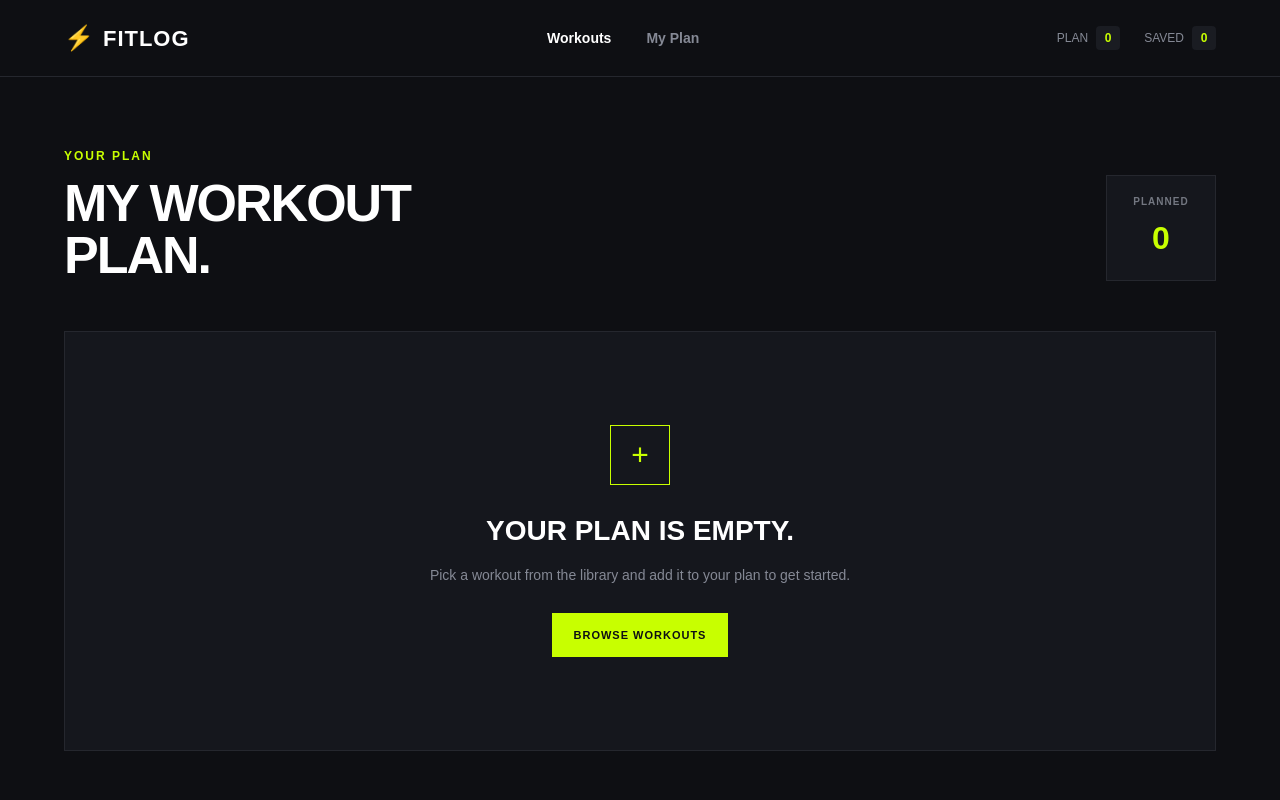
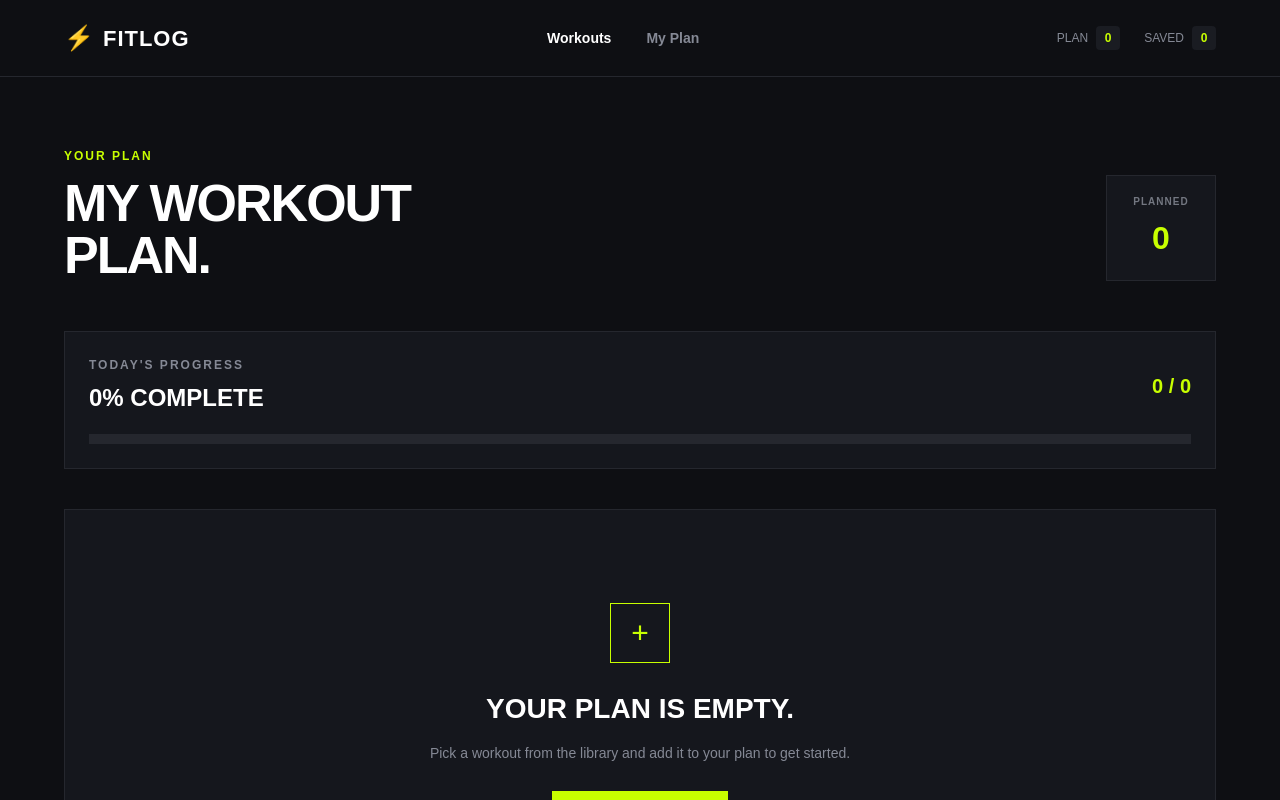
Before and after one commit to saifulsagor2/gym-based-project, a Next.js app: page /my-plan in a window 1280 px wide. Shown: the top 800 px of the page. Built offline with nearby package versions, Linux system fonts and the light colour scheme.

Commit message:
add workout progress tracking

```diff
--- a/src/app/globals.css
+++ b/src/app/globals.css
@@ -1059,3 +1059,70 @@ img {
   background: #c8ff00;
   color: #0e0f13;
 }
+
+/* =========================
+   PLAN PROGRESS
+========================= */
+
+.plan-progress {
+  margin-bottom: 40px;
+  padding: 24px;
+  background: #15171d;
+  border: 1px solid #25272e;
+}
+
+.plan-progress-header {
+  display: flex;
+  align-items: center;
+  justify-content: space-between;
+  margin-bottom: 18px;
+}
+
+.plan-progress-label {
+  margin: 0 0 6px;
+  color: #858995;
+  font-size: 12px;
+  font-weight: 700;
+  letter-spacing: 2px;
+}
+
+.plan-progress-header h2 {
+  margin: 0;
+  font-size: 24px;
+  font-weight: 800;
+}
+
+.plan-progress-header span {
+  color: #c8ff00;
+  font-size: 20px;
+  font-weight: 800;
+}
+
+.progress-track {
+  width: 100%;
+  height: 10px;
+  background: #25272e;
+  overflow: hidden;
+}
+
+.progress-bar {
+  height: 100%;
+  background: #c8ff00;
+  transition: width 0.3s ease;
+}
+
+@media (max-width: 768px) {
+
+  .plan-progress {
+    padding: 20px;
+  }
+
+  .plan-progress-header h2 {
+    font-size: 20px;
+  }
+
+  .plan-progress-header span {
+    font-size: 18px;
+  }
+
+}
--- a/src/app/my-plan/page.tsx
+++ b/src/app/my-plan/page.tsx
@@ -6,6 +6,7 @@ import WorkoutCard from "@/components/WorkoutCard";
 import { workouts } from "@/data/workouts";
 import { usePlan } from "@/context/PlanContext";
 import TodayPlan from "@/components/TodayPlan";
+import PlanProgress from "@/components/PlanProgress";
 
 const MyPlanPage = () => {
     const {
@@ -44,6 +45,8 @@ const MyPlanPage = () => {
                         </div>
 
                     </div>
+
+                    <PlanProgress />
 
                     <TodayPlan />
 
--- /dev/null
+++ b/src/components/PlanProgress.tsx
@@ -0,0 +1,56 @@
+"use client";
+
+import { usePlan } from "@/context/PlanContext";
+
+const PlanProgress = () => {
+  const {
+    plannedWorkouts,
+    completedWorkouts,
+  } = usePlan();
+
+  const total = plannedWorkouts.length;
+
+  const completed = plannedWorkouts.filter((id) =>
+    completedWorkouts.includes(id)
+  ).length;
+
+  const percentage =
+    total === 0
+      ? 0
+      : Math.round((completed / total) * 100);
+
+  return (
+    <div className="plan-progress">
+
+      <div className="plan-progress-header">
+
+        <div>
+          <p className="plan-progress-label">
+            TODAY&apos;S PROGRESS
+          </p>
+
+          <h2>
+            {percentage}% COMPLETE
+          </h2>
+        </div>
+
+        <span>
+          {completed} / {total}
+        </span>
+
+      </div>
+
+      <div className="progress-track">
+        <div
+          className="progress-bar"
+          style={{
+            width: `${percentage}%`,
+          }}
+        />
+      </div>
+
+    </div>
+  );
+};
+
+export default PlanProgress;
--- a/src/components/TodayPlan.tsx
+++ b/src/components/TodayPlan.tsx
@@ -14,6 +14,10 @@ const TodayPlan = () => {
     const todayWorkouts = workouts.filter((workout) =>
         plannedWorkouts.includes(workout.id)
     );
+
+    const completedToday = todayWorkouts.filter((workout) =>
+        completedWorkouts.includes(workout.id)
+    ).length;
 
     if (todayWorkouts.length === 0) {
         return null;
@@ -35,13 +39,13 @@ const TodayPlan = () => {
                 </div>
 
                 <div className="today-progress">
+
                     <span>COMPLETED</span>
 
                     <strong>
-            {completedWorkouts.length}
-            {" / "}
-            {todayWorkouts.length}
+                        {completedToday} / {todayWorkouts.length}
                     </strong>
+
                 </div>
 
             </div>
@@ -49,6 +53,7 @@ const TodayPlan = () => {
             <div className="today-plan-list">
 
                 {todayWorkouts.map((workout) => {
+
                     const completed = completedWorkouts.includes(
                         workout.id
                     );
@@ -68,7 +73,9 @@ const TodayPlan = () => {
                                 </div>
 
                                 <div>
-                  <h3>{workout.name}</h3>
+                                    <h3>
+                                        {workout.name}
+                                    </h3>
 
                                     <p>
                                         {workout.sets} sets × {workout.reps}
```
Lines whose indentation alone changed are shown as unchanged.
